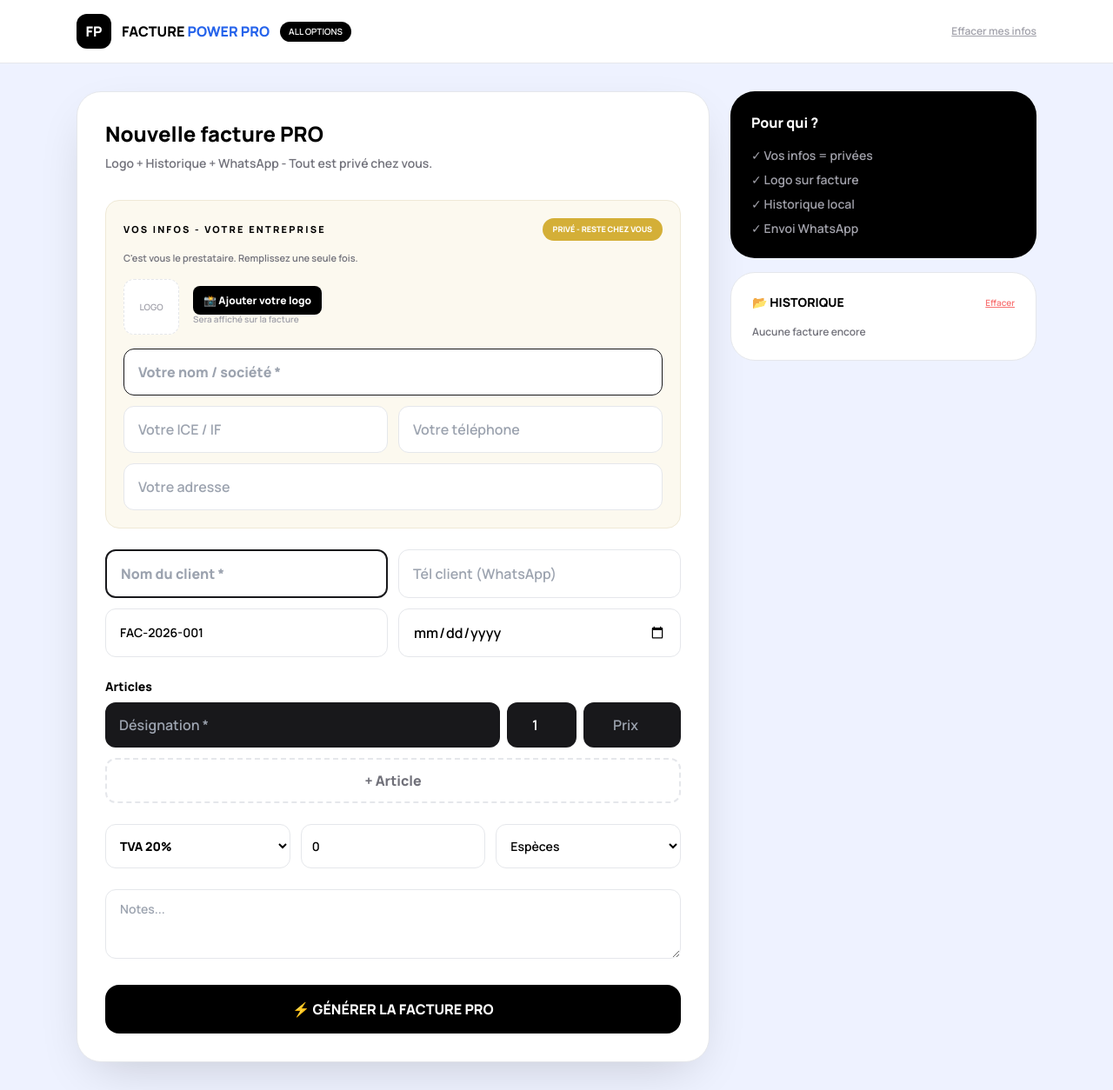
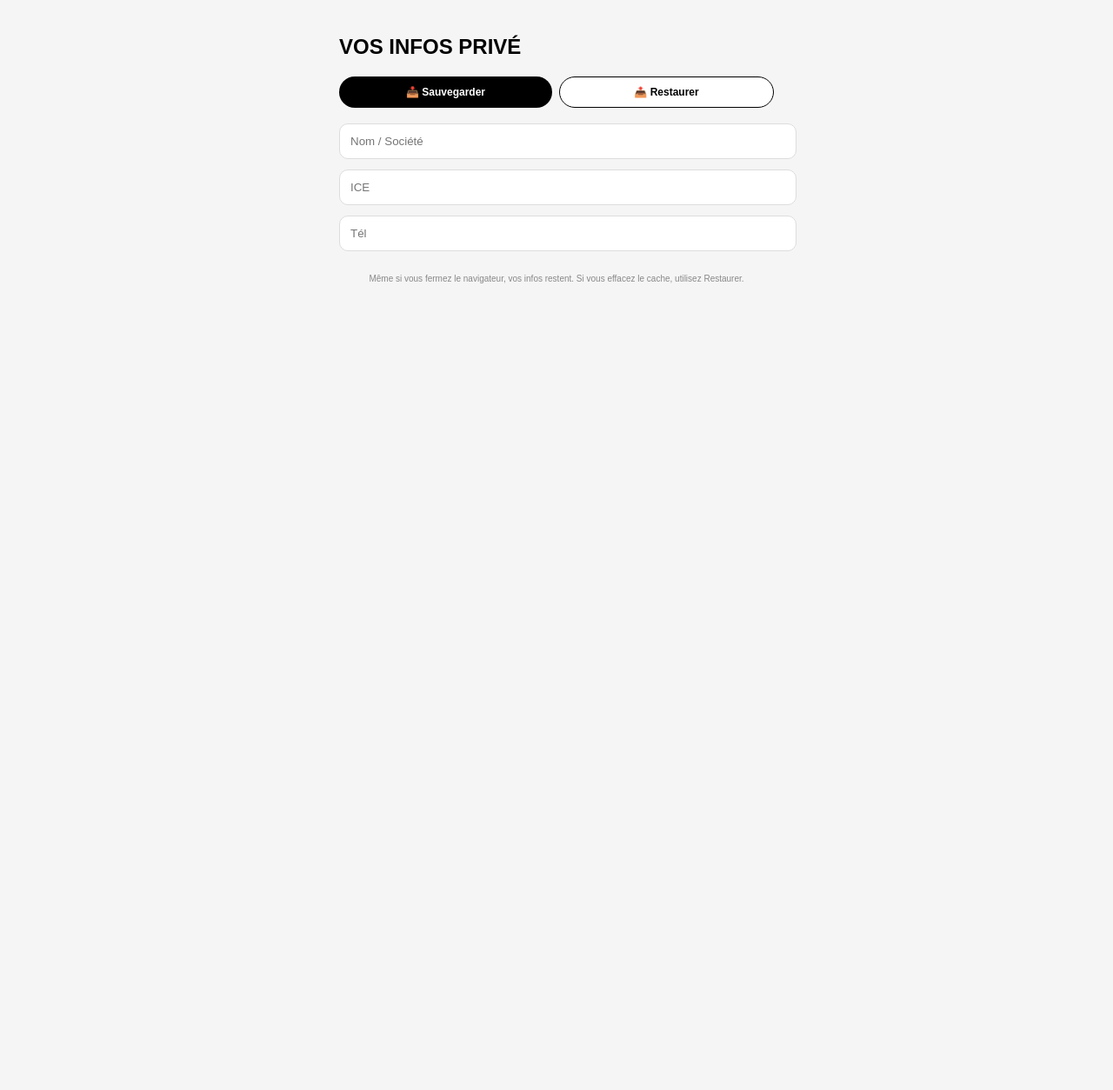
Before and after one commit to ilyassebenmouloud123-source/fucture-power, a Flask app: page / in a window 1280 px wide. Shown: the whole page at 87% size. After the commit the page ends 326 px from the top, so only its background shows below. Run offline with Flask 3, Linux system fonts and the light colour scheme; some libraries are stand-ins or nearby versions.

Commit message:
Update form.html

```diff
--- a/templates/form.html
+++ b/templates/form.html
@@ -1,67 +1,68 @@
 <!DOCTYPE html>
-<html lang="fr"><head><meta charset="UTF-8"><meta name="viewport" content="width=device-width,initial-scale=1">
-<title>FACTURE POWER PRO</title><script src="https://cdn.tailwindcss.com"></script>
-<link href="https://fonts.googleapis.com/css2?family=Manrope:wght@600;800;900&display=swap" rel="stylesheet">
-<style>body{font-family:'Manrope',sans-serif}</style></head>
-<body class="bg-[#eef2ff] min-h-screen">
-<nav class="bg-white border-b sticky top-0 z-10"><div class="max-w-6xl mx-auto px-6 py-4 flex justify-between items-center"><div class="flex items-center gap-3"><div class="w-10 h-10 rounded-xl bg-black flex items-center justify-center text-white font-black">FP</div><b>FACTURE <span class="text-blue-600">POWER PRO</span></b><span class="text-[10px] bg-black text-white px-2.5 py-1 rounded-full">ALL OPTIONS</span></div><button onclick="if(confirm('مسح كلشي؟')){localStorage.clear();location.reload()}" class="text-xs text-zinc-400 underline">Effacer mes infos</button></div></nav>
+<html lang="fr">
+<head>
+<meta charset="UTF-8">
+<meta name="viewport" content="width=device-width, initial-scale=1.0">
+<title>FACTURE POWER - VOS INFOS</title>
+</head>
+<body style="font-family: sans-serif; padding:20px; max-width:500px; margin:auto; background:#f5f5f5;">
 
-<div class="max-w-6xl mx-auto px-6 py-8 grid lg:grid-cols-3 gap-6">
-<div class="lg:col-span-2 bg-white rounded-[28px] shadow-[0_20px_60px_-20px_rgba(0,0,0,0.2)] p-8 border">
-<h1 class="text-2xl font-black">Nouvelle facture PRO</h1>
-<p class="text-sm text-zinc-500 mt-2">Logo + Historique + WhatsApp - Tout est privé chez vous.</p>
+<h2 style="font-weight:900;">VOS INFOS PRIVÉ</h2>
 
-<form method="POST" action="/create" class="space-y-6 mt-8" id="f">
-<input type="hidden" name="ent_logo_data" id="ent_logo_data">
+<!-- === BOUTONS SAUVEGARDE === -->
+<div style="display:flex; gap:8px; margin:12px 0;">
+  <button onclick="sauvegarderInfos()" type="button" style="flex:1; padding:10px; background:black; color:white; border-radius:25px; font-size:12px; font-weight:bold; border:none;">📥 Sauvegarder</button>
+  <button onclick="document.getElementById('fileRestaurer').click()" type="button" style="flex:1; padding:10px; background:white; border:1px solid black; color:black; border-radius:25px; font-size:12px; font-weight:bold;">📤 Restaurer</button>
+</div>
+<input type="file" id="fileRestaurer" accept=".json" style="display:none" onchange="restaurerInfos(event)">
 
-<div class="bg-[#fcf9ef] rounded-2xl p-5 border border-[#efe9d7]">
-<div class="flex justify-between items-center mb-3"><p class="text-[11px] font-black tracking-[0.2em]">VOS INFOS - VOTRE ENTREPRISE</p><span class="text-[9px] bg-[#D4AF37] text-white px-3 py-1.5 rounded-full font-black">PRIVÉ - RESTE CHEZ VOUS</span></div>
-<p class="text-[11px] text-zinc-500 mb-4">C'est vous le prestataire. Remplissez une seule fois.</p>
+<!-- EXEMPLE DE CHAMPS - خلي الحقول ديالك هنا -->
+<input id="nom" placeholder="Nom / Société" style="width:100%; padding:12px; margin:6px 0; border-radius:10px; border:1px solid #ddd;">
+<input id="ice" placeholder="ICE" style="width:100%; padding:12px; margin:6px 0; border-radius:10px; border:1px solid #ddd;">
+<input id="tel" placeholder="Tél" style="width:100%; padding:12px; margin:6px 0; border-radius:10px; border:1px solid #ddd;">
 
-<!-- LOGO UPLOAD - JEDID -->
-<div class="mb-4 flex items-center gap-4">
-<div id="logoPreview" class="w-16 h-16 rounded-xl bg-white border border-dashed flex items-center justify-center text-[10px] text-zinc-400 overflow-hidden">LOGO</div>
-<div><label class="text-xs font-bold bg-black text-white px-3 py-2 rounded-lg cursor-pointer">📸 Ajouter votre logo<input type="file" id="logoInput" accept="image/*" class="hidden"></label><p class="text-[10px] text-zinc-400 mt-1">Sera affiché sur la facture</p></div>
-</div>
+<p style="font-size:10px; color:#888; margin-top:20px; text-align:center;">Même si vous fermez le navigateur, vos infos restent. Si vous effacez le cache, utilisez Restaurer.</p>
 
-<div class="grid grid-cols-2 gap-3">
-<input id="ent_nom" name="ent_nom" placeholder="Votre nom / société *" required class="col-span-2 px-4 py-3.5 rounded-xl border bg-white font-bold border-zinc-900">
-<input id="ent_ice" name="ent_ice" placeholder="Votre ICE / IF" class="px-4 py-3.5 rounded-xl border bg-white">
-<input id="ent_tel" name="ent_tel" placeholder="Votre téléphone" class="px-4 py-3.5 rounded-xl border bg-white">
-<input id="ent_adresse" name="ent_adresse" placeholder="Votre adresse" class="col-span-2 px-4 py-3.5 rounded-xl border bg-white">
-</div>
-</div>
+<!-- === SCRIPT LI KIHAFED LMA3LOMAT === -->
+<script>
+// حفظ تلقائي ملي كتكتب
+document.querySelectorAll('input').forEach(inp=>{
+  let key = 'facture_'+inp.id;
+  let saved = localStorage.getItem(key);
+  if(saved) inp.value = saved;
+  inp.addEventListener('input', ()=>{ localStorage.setItem(key, inp.value); });
+});
 
-<div class="grid grid-cols-2 gap-3"><input name="client" id="clientName" placeholder="Nom du client *" required class="px-4 py-3.5 rounded-xl bg-white border-2 border-zinc-900 font-bold"><input name="client_tel" id="clientTel" placeholder="Tél client (WhatsApp)" class="px-4 py-3.5 rounded-xl bg-white border"><input name="numero" value="FAC-2026-001" class="px-4 py-3.5 rounded-xl bg-white border text-sm"><input name="date" type="date" class="px-4 py-3.5 rounded-xl bg-white border"></div>
+function sauvegarderInfos() {
+  let data = {};
+  for (let i = 0; i < localStorage.length; i++) {
+    let k = localStorage.key(i);
+    data[k] = localStorage.getItem(k);
+  }
+  let blob = new Blob([JSON.stringify(data)], {type: "application/json"});
+  let url = URL.createObjectURL(blob);
+  let a = document.createElement('a');
+  a.href = url;
+  a.download = "mes-infos-facturepower.json";
+  a.click();
+  alert("✅ تم الحفظ! خبي الفايل ف Drive");
+}
 
-<div><p class="font-bold text-sm mb-2">Articles</p><div id="items" class="space-y-2"><div class="flex gap-2"><input name="nom[]" placeholder="Désignation *" required class="flex-1 px-4 py-3.5 rounded-xl bg-zinc-900 text-white"><input name="qte[]" type="number" value="1" class="w-20 px-3 py-3.5 rounded-xl bg-zinc-900 text-white text-center"><input name="prix[]" type="number" placeholder="Prix" required class="w-28 px-3 py-3.5 rounded-xl bg-zinc-900 text-white text-center"></div></div><button type="button" onclick="addItem()" class="mt-3 w-full border-2 border-dashed rounded-xl py-3 font-bold text-zinc-500">+ Article</button></div>
+function restaurerInfos(event) {
+  let file = event.target.files[0];
+  if (!file) return;
+  let reader = new FileReader();
+  reader.onload = function(e) {
+    try {
+      let data = JSON.parse(e.target.result);
+      for (let k in data) { localStorage.setItem(k, data[k]); }
+      alert("✅ رجعو معلوماتك كاملين!");
+      location.reload();
+    } catch(err) { alert("❌ الفايل فيه مشكل"); }
+  };
+  reader.readAsText(file);
+}
+</script>
 
-<div class="grid grid-cols-3 gap-3"><select name="tva" class="px-3 py-3.5 rounded-xl border bg-white text-sm font-bold"><option value="20">TVA 20%</option><option value="0">Sans TVA</option><option value="10">TVA 10%</option></select><input name="remise" type="number" placeholder="Remise %" value="0" class="px-3 py-3.5 rounded-xl border bg-white text-sm"><select name="paiement" class="px-3 py-3.5 rounded-xl border bg-white text-sm"><option>Espèces</option><option>Virement</option><option>Wafacash</option><option>Chèque</option></select></div>
-<textarea name="notes" placeholder="Notes..." class="w-full px-4 py-3 rounded-xl border bg-white h-20 text-sm"></textarea>
-<button class="w-full bg-black text-white rounded-2xl p-4 font-black">⚡ GÉNÉRER LA FACTURE PRO</button>
-</form>
-</div>
-
-<!-- HISTORIQUE SIDEBAR -->
-<div class="space-y-4">
-<div class="bg-black text-white rounded-[28px] p-6"><p class="font-bold">Pour qui ?</p><ul class="text-sm text-zinc-400 mt-4 space-y-2"><li>✓ Vos infos = privées</li><li>✓ Logo sur facture</li><li>✓ Historique local</li><li>✓ Envoi WhatsApp</li></ul></div>
-<div class="bg-white rounded-[28px] p-6 border"><div class="flex justify-between items-center"><p class="font-black text-sm">📂 HISTORIQUE</p><button onclick="clearHist()" class="text-[10px] text-red-400 underline">Effacer</button></div><div id="histList" class="mt-4 space-y-2 text-xs text-zinc-500">Aucune facture encore</div></div>
-</div>
-</div>
-
-<script>
-function addItem(){document.getElementById('items').insertAdjacentHTML('beforeend',`<div class="flex gap-2 mt-2"><input name="nom[]" placeholder="Désignation *" required class="flex-1 px-4 py-3.5 rounded-xl bg-zinc-900 text-white"><input name="qte[]" type="number" value="1" class="w-20 px-3 py-3.5 rounded-xl bg-zinc-900 text-white text-center"><input name="prix[]" type="number" placeholder="Prix" required class="w-28 px-3 py-3.5 rounded-xl bg-zinc-900 text-white text-center"></div>`)}
-const ids=['ent_nom','ent_ice','ent_tel','ent_adresse'];ids.forEach(id=>{let el=document.getElementById(id);if(!el) return;el.value=localStorage.getItem(id)||'';el.addEventListener('input',()=>localStorage.setItem(id,el.value))});
-
-// LOGO
-const logoInput=document.getElementById('logoInput'), logoPrev=document.getElementById('logoPreview'), logoData=document.getElementById('ent_logo_data');
-let savedLogo=localStorage.getItem('ent_logo');if(savedLogo){logoPrev.innerHTML=`<img src="${savedLogo}" class="w-full h-full object-contain">`;logoData.value=savedLogo;}
-logoInput.addEventListener('change',e=>{let file=e.target.files[0];if(!file) return;let r=new FileReader();r.onload=ev=>{let b64=ev.target.result;logoPrev.innerHTML=`<img src="${b64}" class="w-full h-full object-contain">`;localStorage.setItem('ent_logo',b64);logoData.value=b64;};r.readAsDataURL(file);});
-
-// HISTORIQUE
-function renderHist(){let h=JSON.parse(localStorage.getItem('facture_history')||'[]');let c=document.getElementById('histList');if(!h.length){c.innerHTML='Aucune facture encore';return;}c.innerHTML=h.slice().reverse().slice(0,10).map(x=>`<div class="p-2 bg-zinc-50 rounded-lg flex justify-between"><span><b>${x.client}</b> - ${x.num}</span><span>${x.total} DH</span></div>`).join('');}
-function clearHist(){if(confirm('Effacer historique?')){localStorage.removeItem('facture_history');renderHist();}}
-renderHist();
-document.getElementById('f').addEventListener('submit',()=>{let client=document.getElementById('clientName').value;let num=document.querySelector('[name=numero]').value;let hist=JSON.parse(localStorage.getItem('facture_history')||'[]');hist.push({client,num,total:'...',date:new Date().toLocaleDateString()});localStorage.setItem('facture_history',JSON.stringify(hist));});
-</script>
-</body></html>
+</body>
+</html>
```
